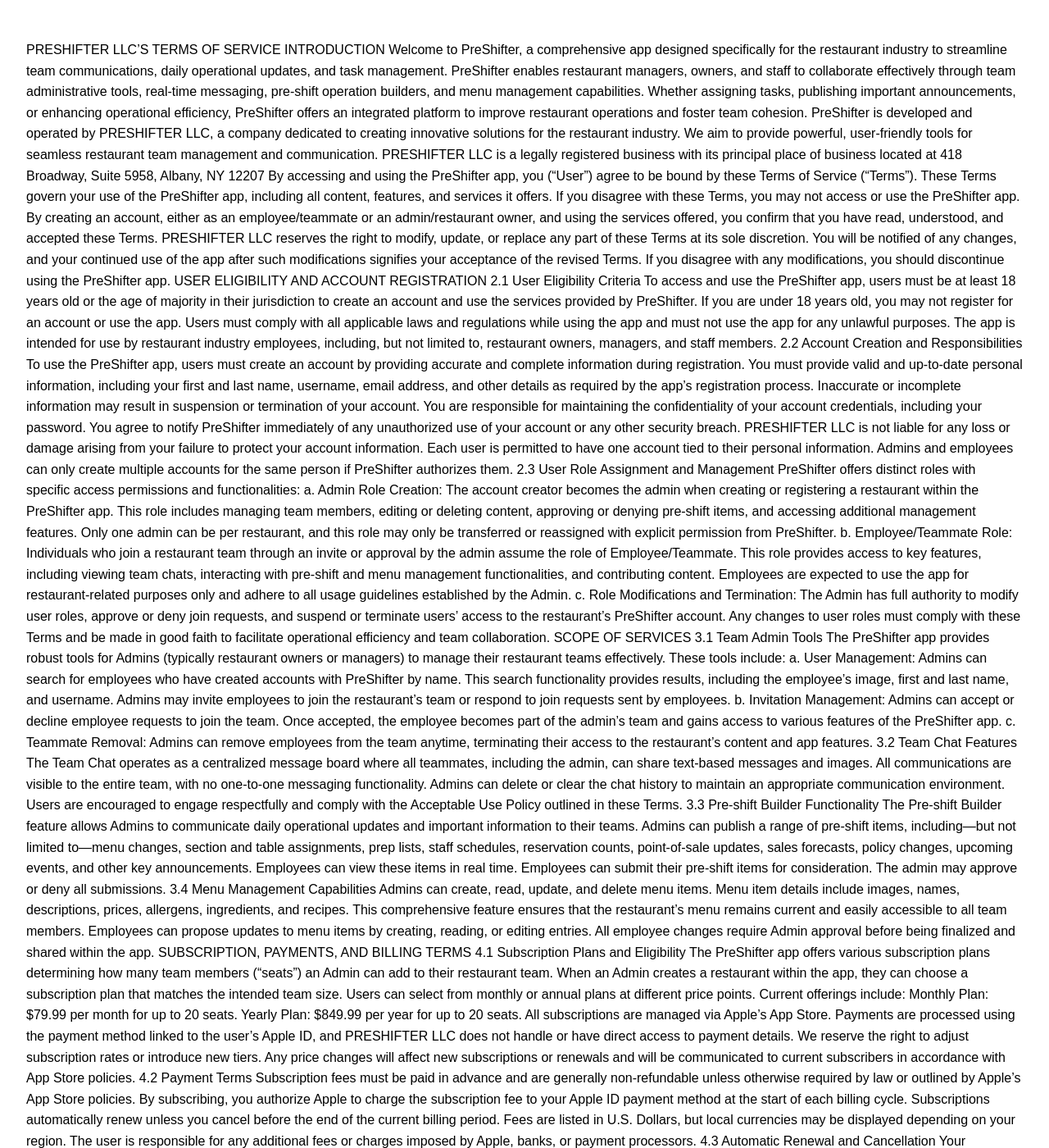
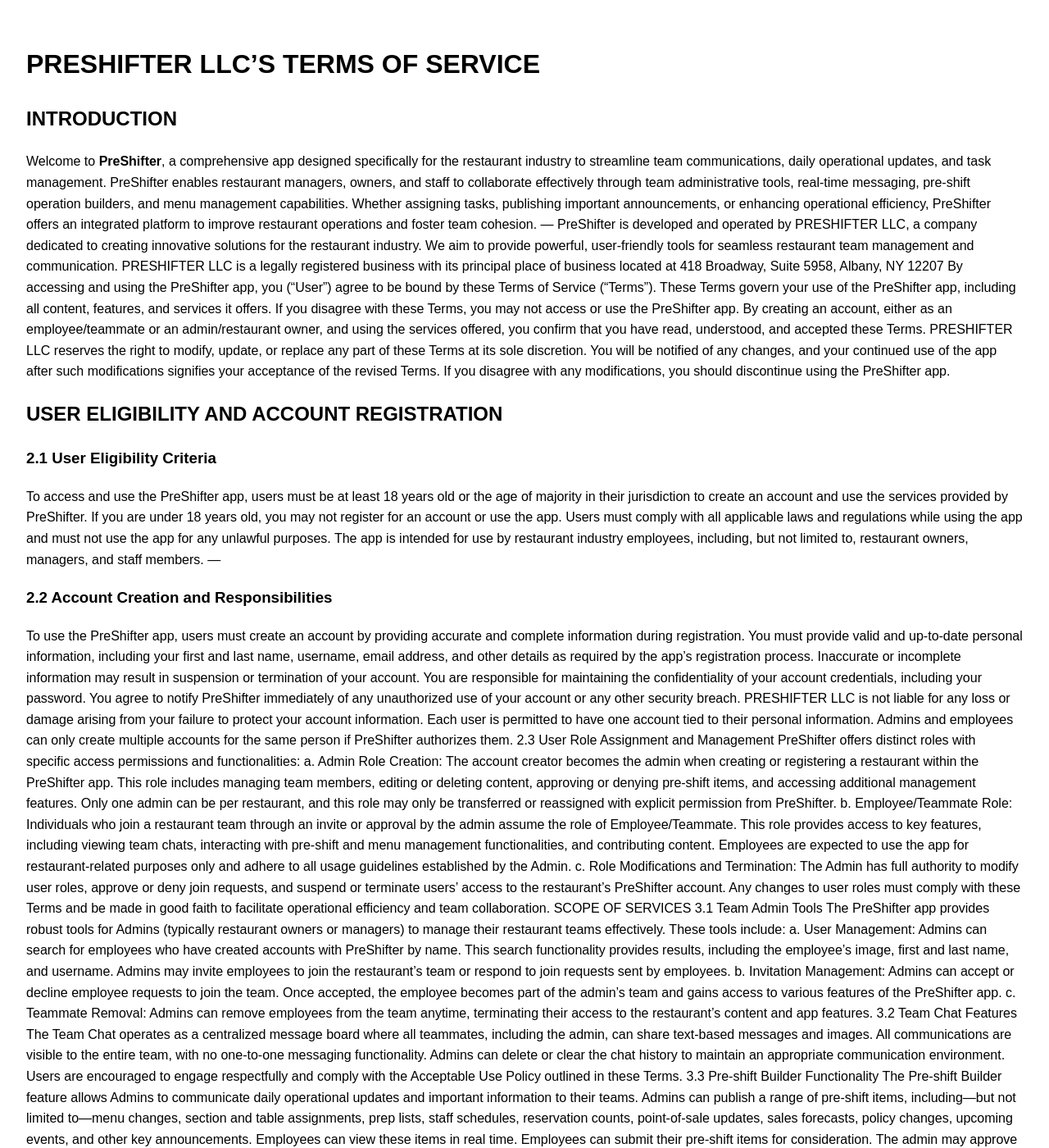
Before and after one commit to jazek-c/jazek-c.github.io, a Jekyll site: the page built from termsOfService.md, in a window 1280 px wide and 1400 px high. Shown: the whole window at 82% size. Built offline with Jekyll 4.4.1, drawn with Linux system fonts in a browser that asks for light colours; some of the changed text lies outside the part shown.

```diff
--- a/termsOfService.md
+++ b/termsOfService.md
@@ -4,17 +4,19 @@ title: Terms of Service
 permalink: /terms-of-service/
 ---
 
-PRESHIFTER LLC’S TERMS OF SERVICE
-INTRODUCTION
-Welcome to PreShifter, a comprehensive app designed specifically for the restaurant industry to streamline team communications, daily operational updates, and task management. PreShifter enables restaurant managers, owners, and staff to collaborate effectively through team administrative tools, real-time messaging, pre-shift operation builders, and menu management capabilities. Whether assigning tasks, publishing important announcements, or enhancing operational efficiency, PreShifter offers an integrated platform to improve restaurant operations and foster team cohesion.
+# PRESHIFTER LLC’S TERMS OF SERVICE
+## INTRODUCTION
+Welcome to **PreShifter**, a comprehensive app designed specifically for the restaurant industry to streamline team communications, daily operational updates, and task management. PreShifter enables restaurant managers, owners, and staff to collaborate effectively through team administrative tools, real-time messaging, pre-shift operation builders, and menu management capabilities. Whether assigning tasks, publishing important announcements, or enhancing operational efficiency, PreShifter offers an integrated platform to improve restaurant operations and foster team cohesion.
+---
 PreShifter is developed and operated by PRESHIFTER LLC, a company dedicated to creating innovative solutions for the restaurant industry. We aim to provide powerful, user-friendly tools for seamless restaurant team management and communication. PRESHIFTER LLC is a legally registered business with its principal place of business located at 418 Broadway, Suite 5958, Albany, NY 12207
 By accessing and using the PreShifter app, you ("User") agree to be bound by these Terms of Service ("Terms"). These Terms govern your use of the PreShifter app, including all content, features, and services it offers. If you disagree with these Terms, you may not access or use the PreShifter app.
 By creating an account, either as an employee/teammate or an admin/restaurant owner, and using the services offered, you confirm that you have read, understood, and accepted these Terms. PRESHIFTER LLC reserves the right to modify, update, or replace any part of these Terms at its sole discretion. You will be notified of any changes, and your continued use of the app after such modifications signifies your acceptance of the revised Terms. If you disagree with any modifications, you should discontinue using the PreShifter app.
-USER ELIGIBILITY AND ACCOUNT REGISTRATION
-2.1 User Eligibility Criteria
+## USER ELIGIBILITY AND ACCOUNT REGISTRATION
+### 2.1 User Eligibility Criteria
 To access and use the PreShifter app, users must be at least 18 years old or the age of majority in their jurisdiction to create an account and use the services provided by PreShifter. If you are under 18 years old, you may not register for an account or use the app. Users must comply with all applicable laws and regulations while using the app and must not use the app for any unlawful purposes.
 The app is intended for use by restaurant industry employees, including, but not limited to, restaurant owners, managers, and staff members.
-2.2 Account Creation and Responsibilities
+---
+### 2.2 Account Creation and Responsibilities
 To use the PreShifter app, users must create an account by providing accurate and complete information during registration.
 You must provide valid and up-to-date personal information, including your first and last name, username, email address, and other details as required by the app’s registration process. Inaccurate or incomplete information may result in suspension or termination of your account.
 You are responsible for maintaining the confidentiality of your account credentials, including your password. You agree to notify PreShifter immediately of any unauthorized use of your account or any other security breach. PRESHIFTER LLC is not liable for any loss or damage arising from your failure to protect your account information.
```
